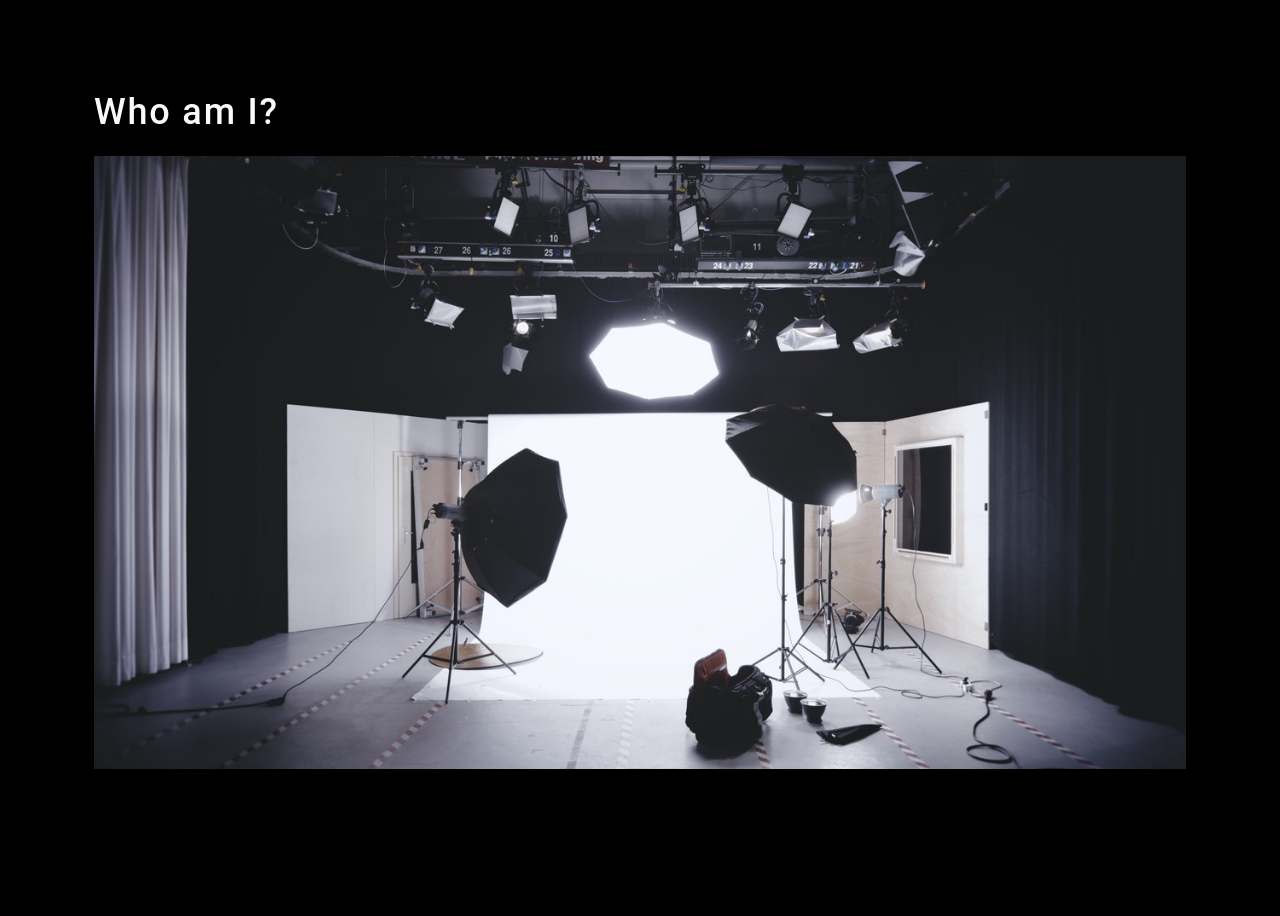
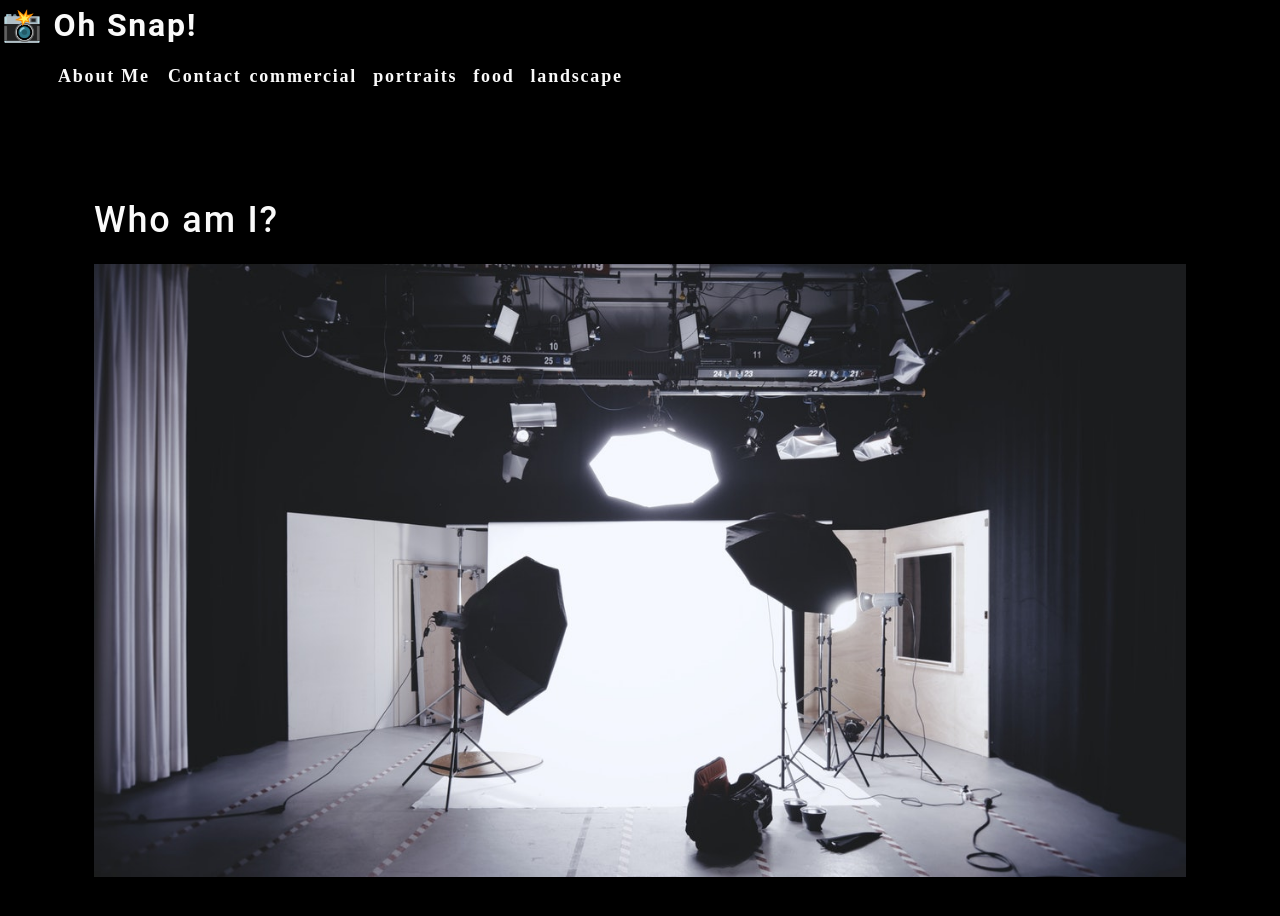
Before and after one commit to Kimmulligan/photo-port, a React (Create React App) app: page / in a window 1280 px wide. Shown: the top 916 px of the page. Before the commit the page ends 883 px from the top, so only its background shows below. Built offline with nearby package versions, Linux system fonts and the light colour scheme.

Commit message:
navigation bar

```diff
--- a/src/App.js
+++ b/src/App.js
@@ -1,9 +1,11 @@
 import React from "react";
 import About from "./components/About";
+import Nav from "./components/Nav";
 
 function App() {
   return (
     <div>
+      <Nav></Nav>
       <main>
         <About></About>
       </main>
--- /dev/null
+++ b/src/components/Nav/index.js
@@ -0,0 +1,54 @@
+import React from "react";
+
+function Nav() {
+  const categories = [
+    {
+      name:"commercial",
+      description:
+      "Photos of grocery stores, food trucks, and other commercial projects",
+    },
+    { name: "portraits", description: "Portraits of people in my life"},
+    {name:  "food", description: "Delicious delicacies"},
+    {
+      name: "landscape",
+      description: "Fields, farmhouses, waterfalls, and the beauty of nature",
+    },
+  ];
+  function categorySelected(name) {
+    console.log(`${name} clicked`);
+  }
+  return (
+    <header>
+      <h2>
+        <a href="/">
+          <span role="img" aria-label="camera">
+            📸
+          </span>{" "}
+          Oh Snap!
+        </a>
+      </h2>
+      <nav>
+        <ul className="flex-row">
+          <li className="mx-2">
+            <a href="#about">About Me</a>
+          </li>
+          <li>
+            <span>Contact</span>
+          </li>
+          {categories.map((category) => (
+            <li
+            className="mx-1"
+            key={category.name}
+            >
+              <span onClick={() => categorySelected(category.name)} >
+                {category.name}
+              </span>
+            </li>
+          ))}
+        </ul>
+      </nav>
+    </header>
+  );
+}
+
+export default Nav;
```
Also changed, not shown: 1 other file (tests, documents, lock files or other folders).
